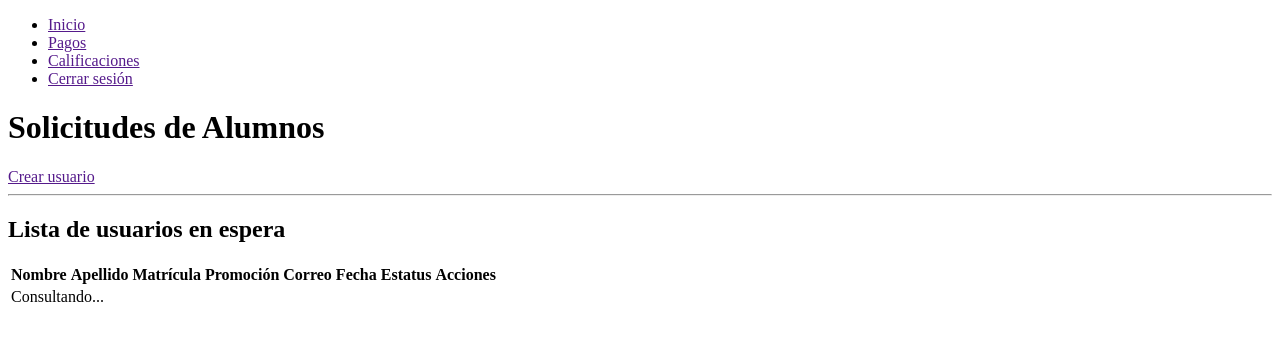
After one commit to Paulina-Ceciliano/crud, a PHP site: template resources/views/alumnos/listaralumnos.php in a window 1280 px wide. The commit adds this page. Shown: the top 341 px of the page. Run offline with PHP 8.4, Linux system fonts and the light colour scheme; the template is opened without the code that fills it, so the values that code supplies are empty; some libraries are stand-ins or nearby versions.

Commit message:
listar alumnos

```diff
--- a/assets/js/global/rutas.api.js
+++ b/assets/js/global/rutas.api.js
@@ -15,6 +15,9 @@ var RUTAS_API = {
     ALUMNOS:{
         BUSCAR: 'alumnos/buscar_alumnos',
         REGISTRAR_ALUMNO: 'alumnos/registrar',
-        LOGIN: 'alumnos/login'
+        LOGIN: 'alumnos/login',
+        LISTAR: 'alumnos/listarAlumnos',
+        ACTIVAR: 'alumnos/activar',
+        ELIMINAR: 'alumnos/eliminar',
     }
 };
--- /dev/null
+++ b/resources/views/alumnos/listaralumnos.php
@@ -0,0 +1,59 @@
+<!doctype html>
+<html lang="en">
+<head>
+    <title>IGM</title>
+    <script src="https://cdn.jsdelivr.net/npm/sweetalert2@11"></script>
+</head>
+<body data-urlbase="<?= URL::base() ?>">
+<nav>
+    <ul>
+        <li><a href="<?= URL::to("usuarios/home") ?>">Inicio</a></li>
+        <li><a href="<?= URL::to("pagos/form/pagos") ?>">Pagos</a></li>
+        <li><a href="<?= URL::to("") ?>"">Calificaciones</a></li>
+        <li><a href="<?= URL::to("cerrarSesion") ?>"">Cerrar sesión</a></li>
+    </ul>
+</nav>
+<main>
+    <div class="contenedor-principal">
+        <div>
+            <div>
+                <h1>Solicitudes de Alumnos</h1>
+            </div>
+            <div>
+                <a href="crearusuario"></a>
+                <a href="<?= URL::to("alumnos/formRegistro") ?>" class="btn btn-primary">Crear usuario</a>
+            </div>
+            <div>
+                <hr/>
+                <h2> Lista de usuarios en espera</h2>
+                <table class="table" id="tablaListaAlumnos">
+                    <thead class="">
+                    <tr>
+                        <th>Nombre</th>
+                        <th>Apellido</th>
+                        <th>Matrícula</th>
+                        <th>Promoción</th>
+                        <th>Correo</th>
+                        <th>Fecha</th>
+                        <th>Estatus</th>
+                        <th>Acciones</th>
+                    </tr>
+                    </thead>
+                    <tbody>
+                    <tr>
+                        <td colspan="8">Consultando...</td>
+                    </tr>
+                    </tbody>
+                </table>
+            </div>
+        </div>
+    </div>
+</main>
+
+<script src="<?= URL::to("assets/plugins/jquery.js") ?>" type="text/javascript"></script>
+<script src="<?= URL::to("assets/js/global/helperform.js") ?>" type="text/javascript"></script>
+<script src="<?= URL::to("assets/js/global/rutas.api.js") ?>" type="text/javascript"></script>
+<script src="<?= URL::to("assets/js/global/app.global.js") ?>" type="text/javascript"></script>
+<script src="<?= URL::to("assets/js/modulos/alumnos/listar.alumnos.js") ?>" type="text/javascript"></script>
+</body>
+</html>
--- a/routes/web.php
+++ b/routes/web.php
@@ -20,6 +20,8 @@ Route::get("calificaciones/form/eliminar",ControladorCalificaciones::class."@reg
 //ALUMNOS
 Route::get("alumnos/formRegistro",ControladorAlumnos::class."@registroVista");
 Route::get("alumnos/formLogin",ControladorAlumnos::class."@loginVista");
+Route::get("alumnos/listaAlumnos",ControladorAlumnos::class."@listaVista");
+Route::get("alumnos/listarAlumnos",ControladorAlumnos::class."@listaAlumnos");
 
 
 //RECURSOS Administrativo IGM
```
Also changed, not shown: app/http/controllers/ControladorAlumnos.php (+17 -17 lines), app/persistencia/modelos/Alumnos.php (+17 -0 lines).
